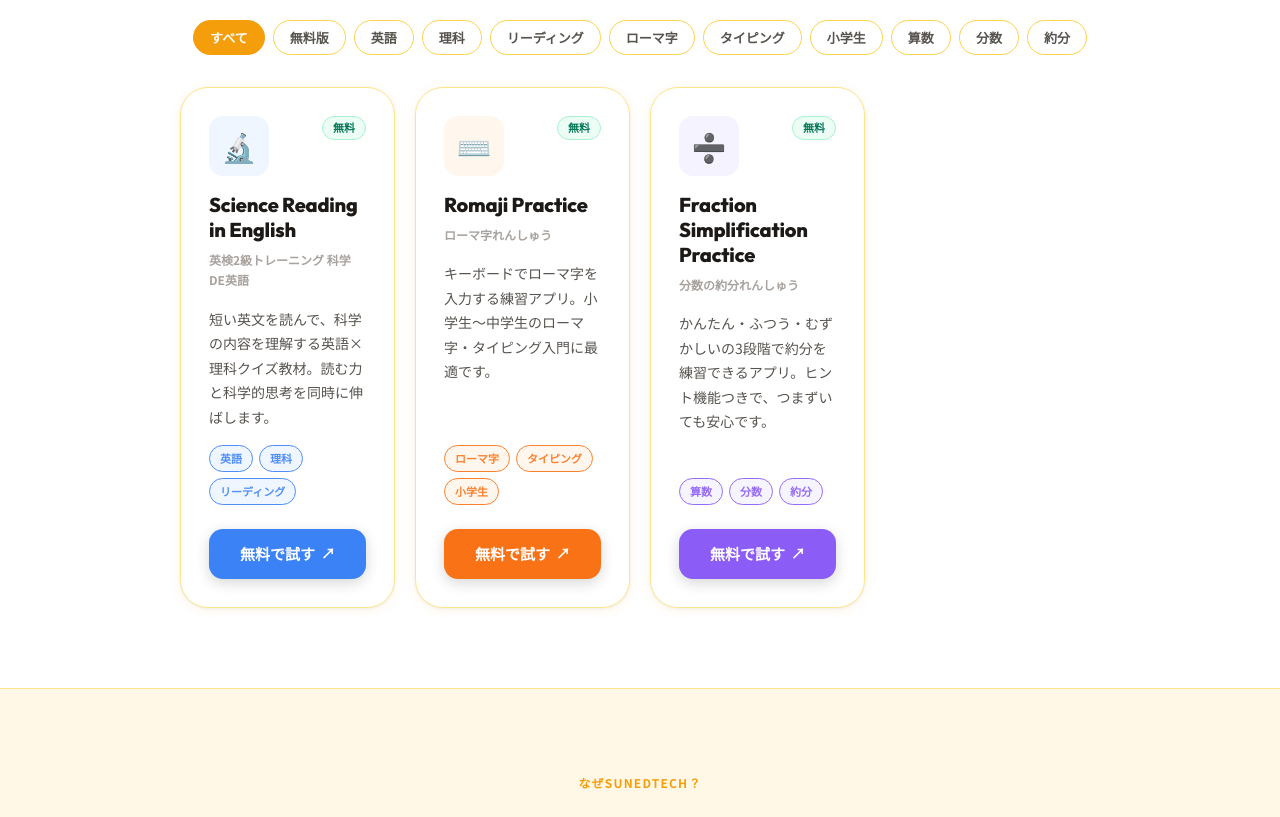
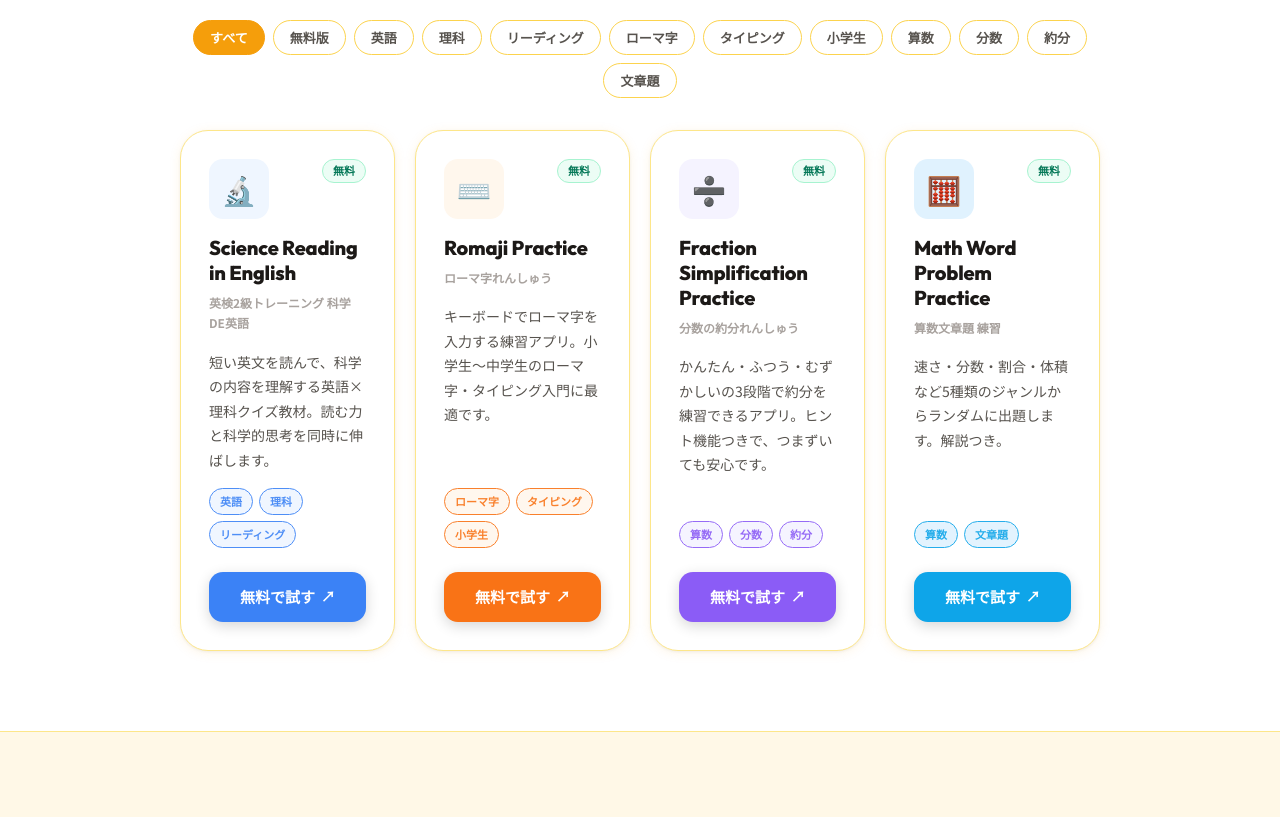
Before and after one commit to growupkuriyama-hub/SunEdTech, a React (Vite) app in the folder homepage/: page / in a window 1280 px wide. Shown: the part 980-1797 px from the top of the page. Built offline with nearby package versions, Linux system fonts and the light colour scheme.

Commit message:
Update data.js

```diff
--- a/homepage/src/data.js
+++ b/homepage/src/data.js
@@ -41,5 +41,18 @@ export const APP_LIST = [
     color: "#8B5CF6",
     bgColor: "#F5F3FF",
     icon: "➗",
+  },
+  {
+    id: "math-practice",
+    paid: false,
+    name: "Math Word Problem Practice",
+    nameJa: "算数文章題 練習",
+    description: "速さ・分数・割合・体積など5種類のジャンルからランダムに出題します。解説つき。",
+    target: "小5 / 文章題の総合練習",
+    tags: ["算数", "文章題"],
+    url: "https://s5bunshodai.pages.dev/",
+    color: "#0EA5E9",
+    bgColor: "#E0F2FE",
+    icon: "🧮",
   }
 ];
```
